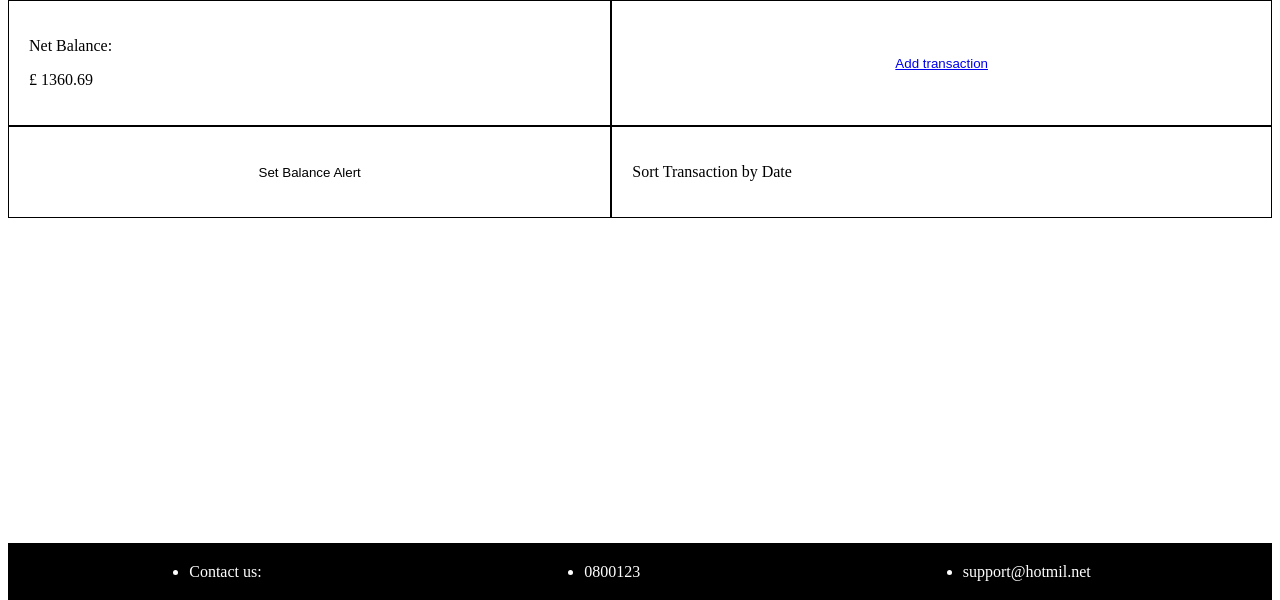
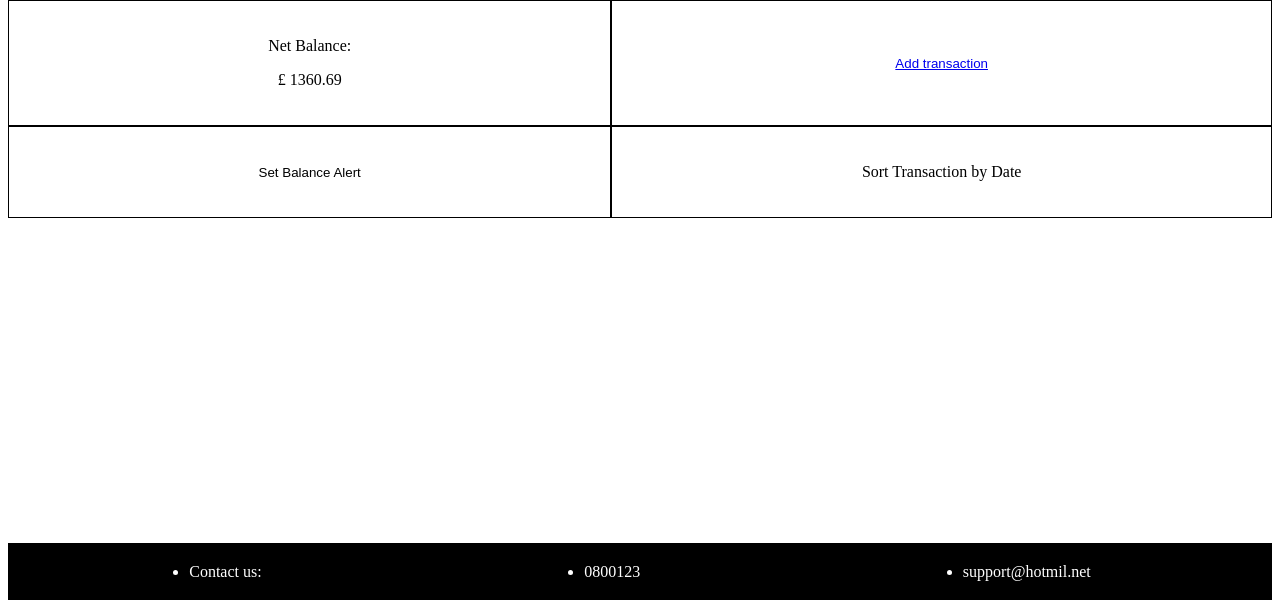
Before and after one commit to kafejkarz/Spending_trucker, a Flask app: page / in a window 1280 px wide. Shown: the part 133-733 px from the top of the page. Run offline with Flask 2, Linux system fonts and the light colour scheme.

Commit message:
final commit

```diff
--- a/static/transactions.css
+++ b/static/transactions.css
@@ -30,6 +30,7 @@
     border-style: solid;
     border-width: 1px;
     border-color: black;
+
 }
 #alert{
     background-color: white;
@@ -74,6 +75,9 @@
 }
 .amount{
     padding: 30px;
+    font-size: 20px;
+    border: solid black 1px;
+    justify-content: space-around;
 
 }
 .merchant{
@@ -96,3 +100,6 @@
     border-radius: 10px;
 
 }
+#balance_p{
+    text-align: center;
+}
--- a/templates/base.html
+++ b/templates/base.html
@@ -12,7 +12,7 @@
     <link rel="stylesheet" href="https://stackpath.bootstrapcdn.com/font-awesome/4.7.0/css/font-awesome.min.css" crossorigin="anonymous">
     <link href="https://fonts.googleapis.com/css2?family=Noto+Serif&display=swap" rel="stylesheet">
     <link href="https://fonts.googleapis.com/icon?family=Material+Icons" rel="stylesheet">
-    <title>Document</title>
+    <title>Spending Tracker</title>
 </head>
 <body>
     <header>
--- a/templates/transactions/index.html
+++ b/templates/transactions/index.html
@@ -5,13 +5,13 @@
             <button id="back">BACK</button>
             <img src="" alt="" id="image">
             <div id="balance">
-                <p>Net Balance:</p>
-                <p>£ 1360.69</p>
+                <p id="balance_p">Net Balance:</p>
+                <p id="balance_p">£ 1360.69</p>
             </div>
             <button id="transaction"><a href="/transactions/new">Add transaction</a></button>
             <button id="alert">Set Balance Alert</button>
             <div id="sort">
-                <p>Sort Transaction by Date</p>
+                <p id="balance_p">Sort Transaction by Date</p>
             </div>
         </div>
 
@@ -21,10 +21,10 @@
 
             {% for transaction in transactions %}
             <div class="statements-column">
+                <div class="tag">{{transaction.tag_id}}</div>
+                <div class="merchant">{{transaction.merchant_id}}</div>
                 <div class="transaction_title">{{transaction.transaction_title}}</div>
-                <div class="amount">{{transaction.amount}}</div>
-                <div class="merchant">{{transaction.merchant_id}}</div>
-                <div class="tag">{{transaction.tag_id}}</div>
+                <div class="amount">£ {{transaction.amount}}</div>
                 <div class="buttons">
 
                     <form action="/transactions/{{transaction.id}}/delete" method="POST">
@@ -35,8 +35,6 @@
 
                 </div>
             </div>
-
-
             {% endfor %}
         </div>
 
```
Also changed, not shown: Class and Object Diagrams for spending tracker.png (added), HTML form for spending tracker.png (added), HTML user input form spending tracker.png (added), Take-Control.jpeg (added), Wireframe for spending tracker.png (added).
